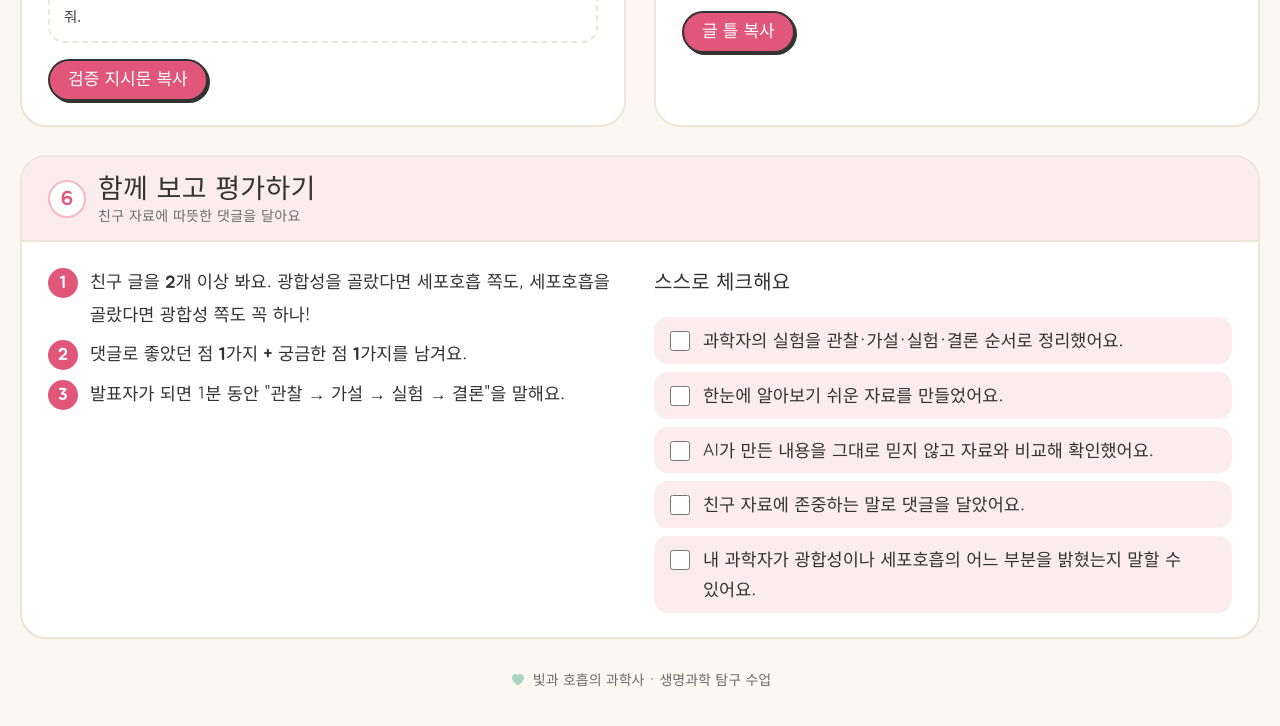
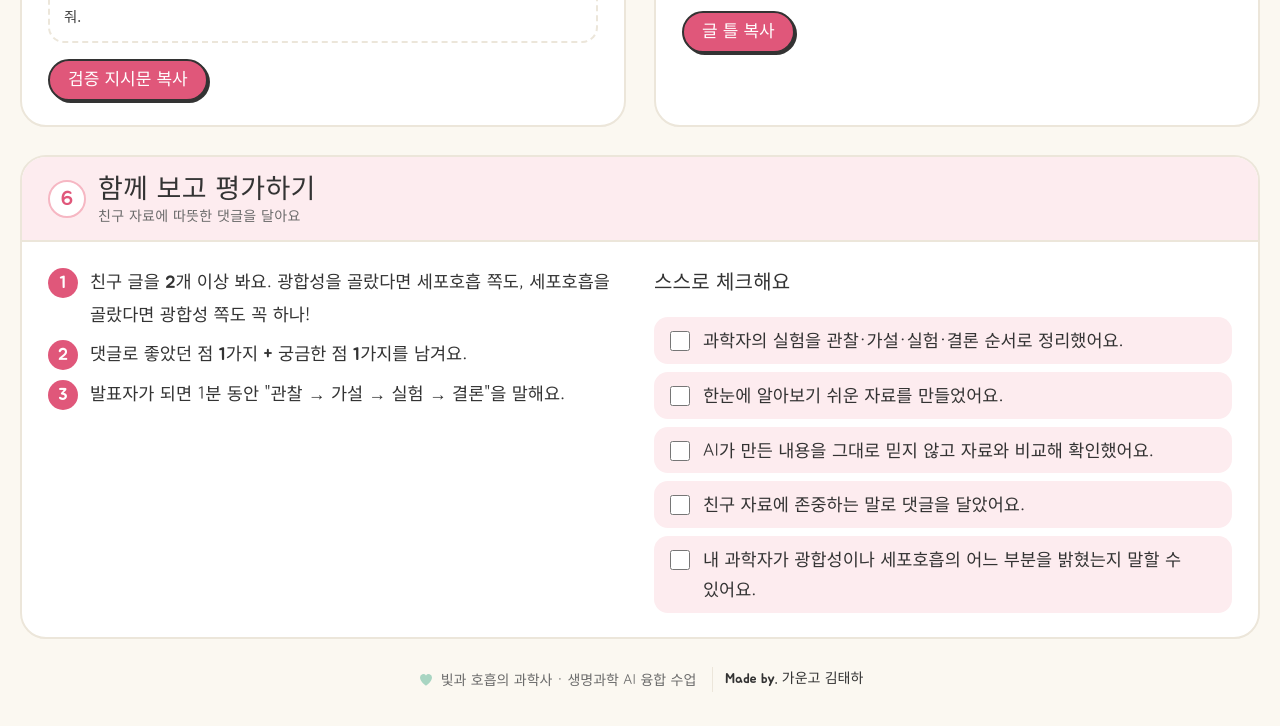
Before and after one commit to hapsum14/light-respiration-history, a plain HTML site: page index.html in a window 1280 px wide. Shown: the part 4282-5008 px from the top of the page. Drawn offline with Linux system fonts and the light colour scheme; a web font is replaced by a local one.

Commit message:
만든이 표시

```diff
--- a/index.html
+++ b/index.html
@@ -206,6 +206,8 @@ mark.fillv{background:var(--mint);color:#1F5C48;border-radius:4px;padding:0 3px}
 .check input{margin-top:6px;width:20px;height:20px;accent-color:var(--pink-d);flex:none}
 .foot{text-align:center;color:var(--sub);font-size:14px;display:flex;justify-content:center;align-items:center;gap:6px}
 .foot svg{width:18px;height:18px}
+.foot{flex-wrap:wrap}
+.foot .made{font-family:var(--head);color:var(--ink);margin-left:10px;padding-left:12px;border-left:1.5px solid var(--line)}
 .toast{position:fixed;left:50%;bottom:calc(20px + env(safe-area-inset-bottom,0px));transform:translateX(-50%);background:var(--ink);color:#fff;font-family:var(--head);padding:8px 18px;border-radius:999px;font-size:16px;opacity:0;transition:opacity .2s;pointer-events:none;z-index:9}
 .toast.on{opacity:1}
 @media (max-width:600px){
@@ -485,7 +487,7 @@ mark.fillv{background:var(--mint);color:#1F5C48;border-radius:4px;padding:0 3px}
     </div>
   </section>
 
-  <p class="foot"><svg viewBox="0 0 24 24" fill="#A8D5C2" aria-hidden="true"><path d="M12 21s-8-5.2-8-11a4.5 4.5 0 0 1 8-2.8A4.5 4.5 0 0 1 20 10c0 5.8-8 11-8 11Z"/></svg>빛과 호흡의 과학사 · 생명과학 탐구 수업</p>
+  <p class="foot"><svg viewBox="0 0 24 24" fill="#A8D5C2" aria-hidden="true"><path d="M12 21s-8-5.2-8-11a4.5 4.5 0 0 1 8-2.8A4.5 4.5 0 0 1 20 10c0 5.8-8 11-8 11Z"/></svg>빛과 호흡의 과학사 · 생명과학 AI 융합 수업<span class="made">Made by. 가운고 김태하</span></p>
 </div>
 <div class="toast" id="toast" role="status" aria-live="polite"></div>
 
```
